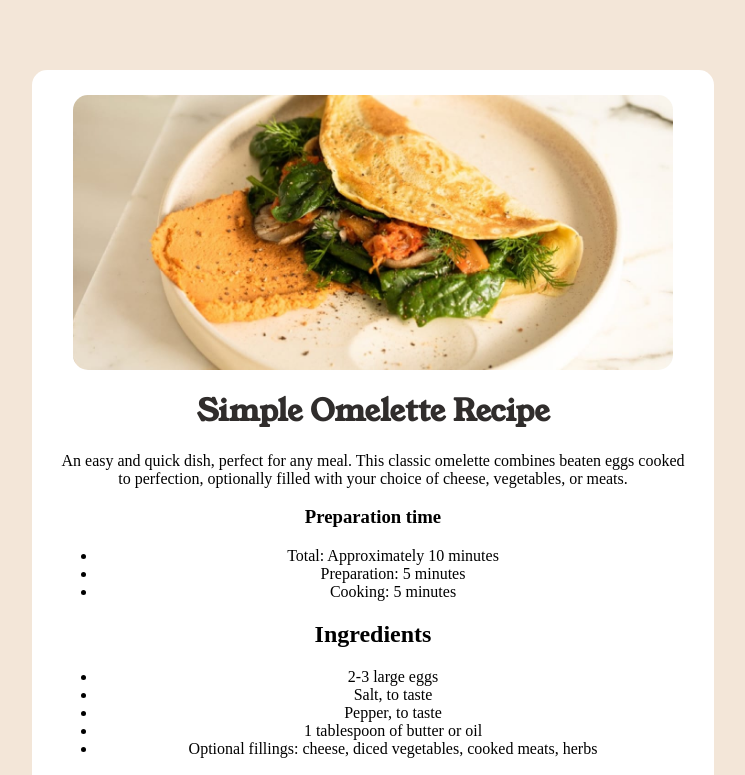
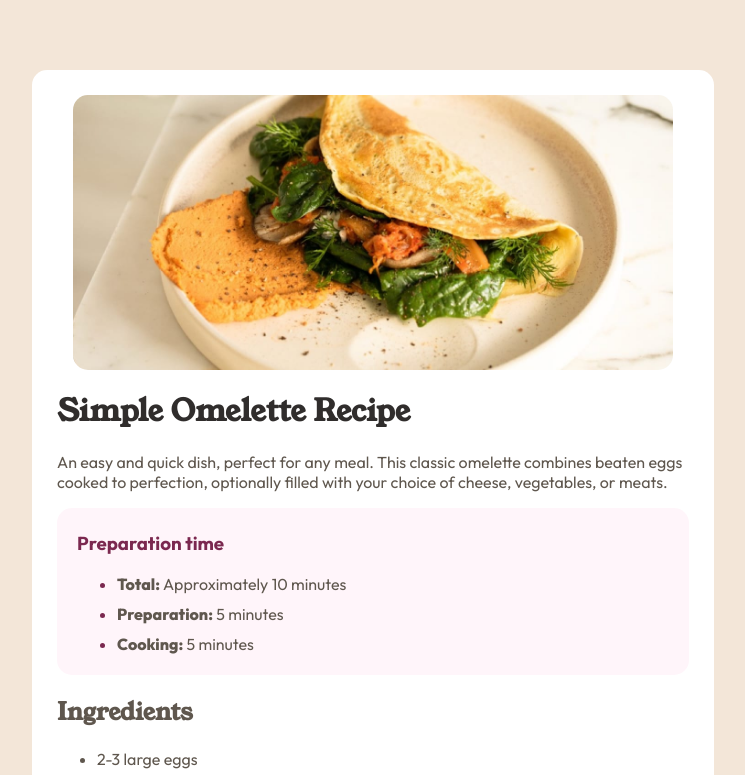
Before and after one commit to StaceyFoxx/Ingredients, a plain HTML site: page index.html in a window 1280 px wide. Shown: the top 775 px of the page, without its empty margins (267-1012 px from the left). Drawn offline with Linux system fonts and the light colour scheme.

Commit message:
font updates

```diff
--- a/index.html
+++ b/index.html
@@ -25,7 +25,7 @@
         </p>
         <div class="preparation-time-card">
           <h3 id="preperation-time-title">Preparation time</h3>
-          <ul>
+          <ul class="preparation-time-list">
             <li>
               <span class="bold-text">Total:</span> Approximately 10 minutes
             </li>
--- a/style.css
+++ b/style.css
@@ -1,9 +1,10 @@
 @import url("https://fonts.googleapis.com/css2?family=Young+Serif&display=swap");
-/* * {
-  margin: 0;
-  width: 0;
-  box-sizing: border-box;
-} */
+@import url("https://fonts.googleapis.com/css2?family=Outfit:wght@100..900&family=Young+Serif&display=swap");
+* {
+  text-align: left;
+  color: hsl(30, 10%, 34%);
+}
+
 .attribution {
   font-size: 11px;
   text-align: center;
@@ -11,8 +12,10 @@
 .attribution a {
   color: hsl(228, 45%, 44%);
 }
-.body {
+body {
   background-color: hsl(30, 54%, 90%);
+  font-family: "Outfit", sans-serif;
+  font-size: 16px;
 }
 .card {
   max-width: 50%;
@@ -31,8 +34,27 @@
   margin: auto;
   border-radius: 15px;
 }
+h1,
+h2 {
+  font-family: "Young Serif", serif;
+}
+
 h1 {
-  font-family: "Young Serif", serif;
   color: hsl(24, 5%, 18%);
   font-size: 30px;
 }
+.preparation-time-card {
+  background-color:hsl(330, 100%, 98%);
+  border-radius: 15px;
+  padding: 5px 0px 5px 20px;
+}
+
+.bold-text {
+  font-weight: 800;
+}
+
+li {
+  margin-bottom: 10px;
+}
+#preperation-time-title, .preparation-time-list li::marker{ color: hsl(332, 51%, 32%);
+}
```
